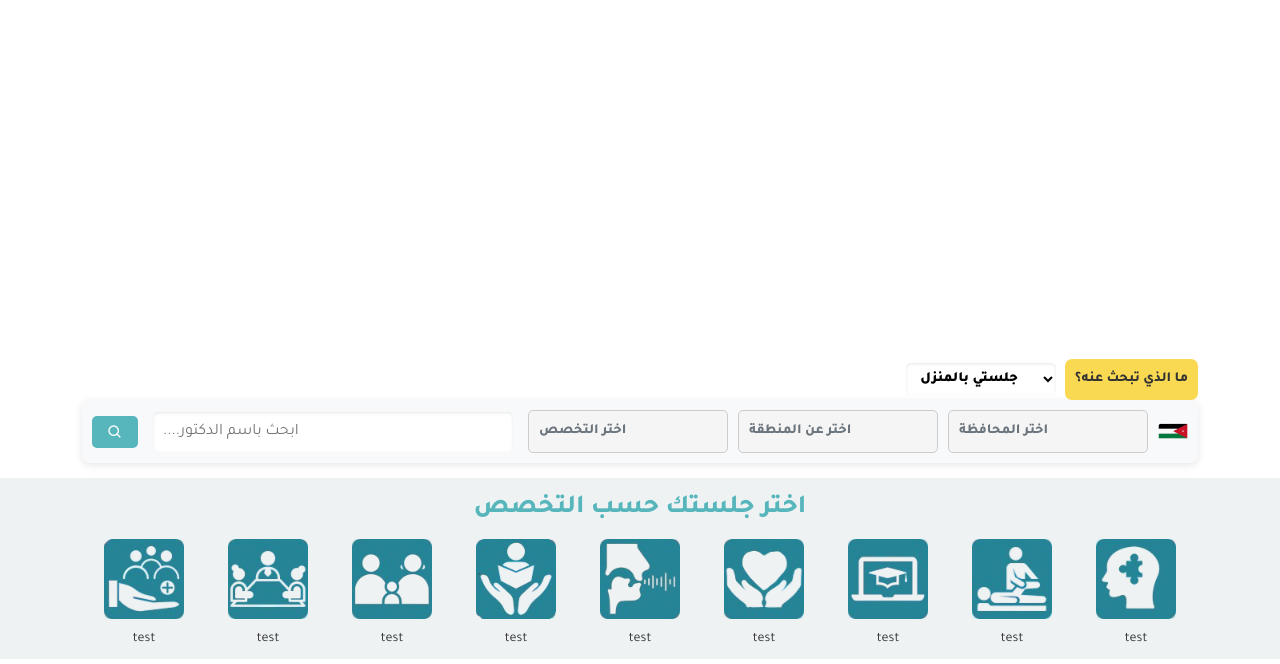
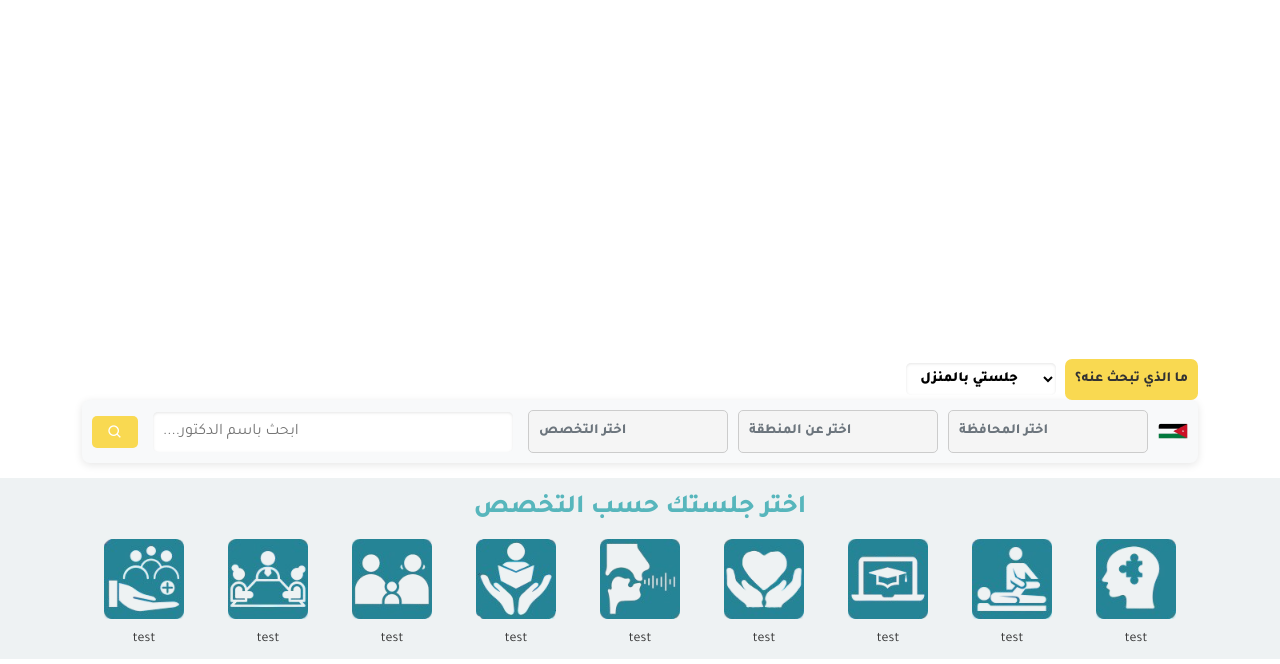
Before and after one commit to Faris-hassann/newJaslty, a plain HTML site: page index.html in a window 1280 px wide. Shown: the part 115-779 px from the top of the page. Drawn offline with nearby package versions, Linux system fonts and the light colour scheme.

Commit message:
Update style.css

```diff
--- a/css/style.css
+++ b/css/style.css
@@ -294,7 +294,7 @@ section .title{
 
 .search-bar button {
     color: white;
-    background-color: var(--main-color);
+    background-color: #f9d951;
     border: none;
     padding: 8px 15px;
     border-radius: 5px;
```
